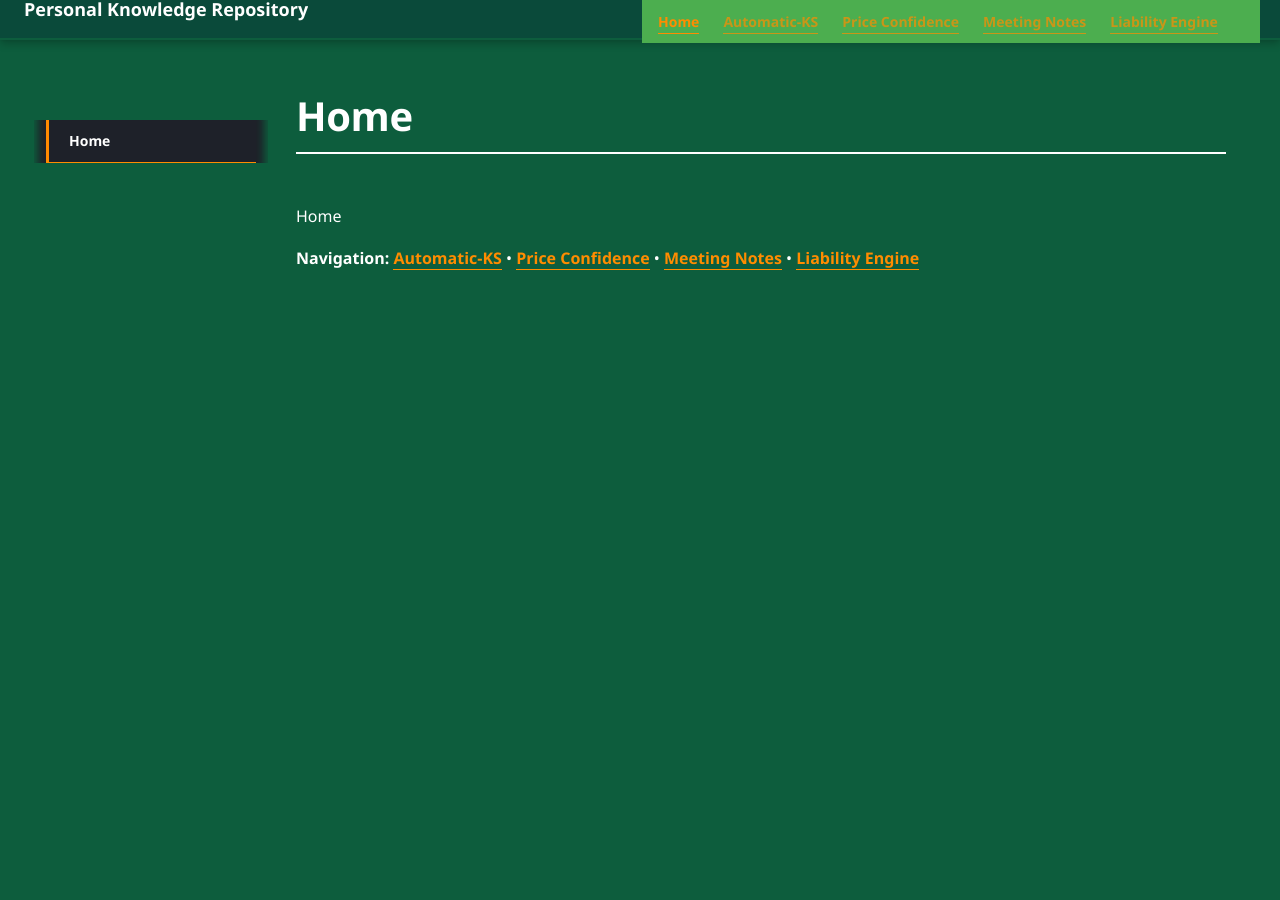
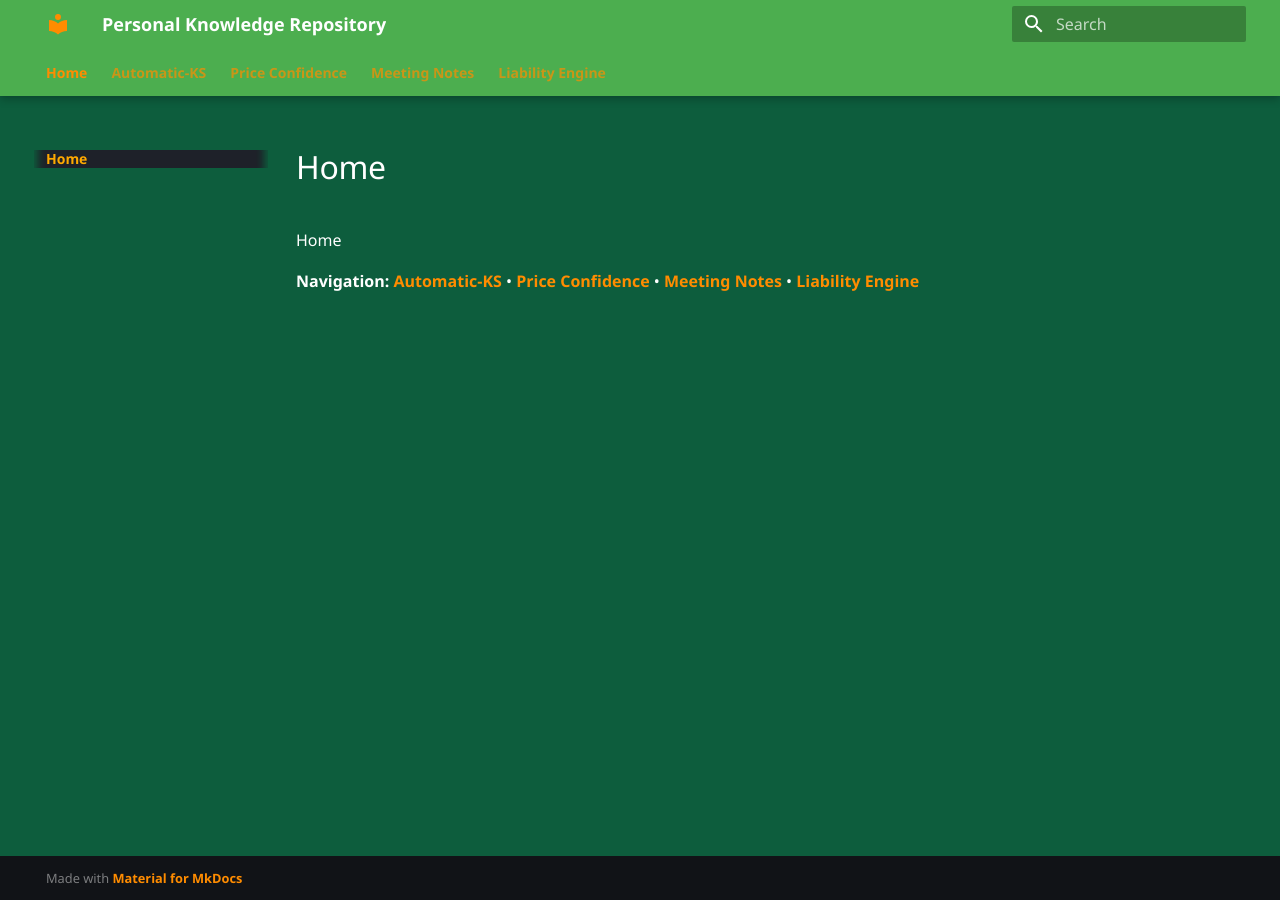
Before and after one commit to MiguelGomes2/pages-mgomes, an MkDocs documentation site: the page built from docs/index.md, in a window 1280 px wide. Built offline with MkDocs 1.6.1 and Material for MkDocs 9.7.7, drawn with Linux system fonts in a browser that asks for light colours; some web fonts are replaced.

Commit message:
Simplify custom CSS to fix layout issues

```diff
--- a/docs/stylesheets/custom.css
+++ b/docs/stylesheets/custom.css
@@ -1,18 +1,13 @@
-/* Phthalo Green Theme - #0d5d3d */
+/* Phthalo Green Theme - Simple approach */
 
-/* Root and base colors */
+/* Global Background */
 :root {
   --md-primary-fg-color: #0d5d3d;
   --md-primary-bg-color: #0d5d3d;
   --md-accent-fg-color: #ff8c00;
 }
 
-/* Global Background */
 html, body {
-  background-color: #0d5d3d !important;
-}
-
-.md-html {
   background-color: #0d5d3d !important;
 }
 
@@ -24,112 +19,13 @@ html, body {
   background-color: #0d5d3d !important;
 }
 
-.md-main__inner {
-  background-color: #0d5d3d !important;
-}
-
-/* Hide Table of Contents (right sidebar) */
-.md-sidebar--secondary {
-  display: none !important;
-}
-
-/* Remove right margin from content since TOC is hidden */
-.md-content {
-  margin-right: 0 !important;
-}
-
-/* Style the header - make it compact with homepage link */
-.md-header {
-  background-color: #0a4a3a !important;
-  height: 2rem !important;
-  padding: 0.25rem 1rem !important;
-  display: flex !important;
-  align-items: center !important;
-  border-bottom: 2px solid #0d5d3d !important;
-}
-
-.md-header__inner {
-  display: flex !important;
-  align-items: center !important;
-  width: 100% !important;
-  margin: 0 !important;
-}
-
-.md-header__title {
-  color: #ffffff !important;
-  font-size: 0.9rem !important;
-  margin: 0 !important;
-  padding: 0 !important;
-  flex-grow: 1 !important;
-}
-
-.md-header__title a {
-  color: #ff8c00 !important;
-  text-decoration: none !important;
-  border: none !important;
-  font-weight: bold !important;
-}
-
-.md-header__title a:hover {
-  color: #ffaa00 !important;
-}
-
-/* Style the header logo button */
-.md-header__logo {
-  display: flex !important;
-  align-items: center !important;
-  margin: 0 !important;
-  padding: 0 !important;
-  background: none !important;
-  border: none !important;
-  font-size: 0.9rem !important;
-  color: #ff8c00 !important;
-  font-weight: bold !important;
-  cursor: pointer !important;
-}
-
-.md-header__logo a {
-  color: #ff8c00 !important;
-  text-decoration: none !important;
-  border: none !important;
-  font-weight: bold !important;
-}
-
-.md-header__logo a:hover {
-  color: #ffaa00 !important;
-}
-
-.md-header__link {
-  color: #ff8c00 !important;
-  text-decoration: none !important;
-  border: none !important;
-  font-weight: bold !important;
-}
-
-/* Hide search and other header elements */
-.md-search {
-  display: none !important;
-}
-
-.md-header-nav {
-  display: none !important;
-}
-
-.md-version {
-  display: none !important;
-}
-
-/* Content area styling */
+/* Content area */
 .md-content {
   background-color: #0d5d3d !important;
   color: #ffffff !important;
 }
 
-.md-content__inner {
-  background-color: #0d5d3d !important;
-}
-
-/* Sidebar and navigation */
+/* Sidebar */
 .md-sidebar {
   background-color: #0d5d3d !important;
 }
@@ -140,168 +36,62 @@ html, body {
 
 .md-nav__link {
   color: #ffffff !important;
-  font-weight: 500;
-  padding: 0.5rem 0 !important;
-  border-left: 3px solid transparent !important;
-  padding-left: 1rem !important;
 }
 
 .md-nav__link:hover {
-  color: #ffffff !important;
-  border-left-color: #ff8c00 !important;
-  background-color: rgba(255, 140, 0, 0.1) !important;
+  color: #ffaa00 !important;
 }
 
 .md-nav__link--active {
-  color: #ffffff !important;
-  border-left-color: #ff8c00 !important;
-  font-weight: 700 !important;
+  color: #ffaa00 !important;
 }
 
-/* Typography - Headings */
+/* Typography */
 h1, h2, h3, h4, h5, h6 {
   color: #ffffff !important;
-  font-weight: 600 !important;
 }
 
-h1 {
-  font-size: 2rem !important;
-  border-bottom: 2px solid #ffffff !important;
-  padding-bottom: 0.5rem !important;
-}
-
-h2 {
-  font-size: 1.75rem !important;
-}
-
-h3 {
-  font-size: 1.5rem !important;
-}
-
-/* Regular text */
-p, li, span, td {
+p, li, td {
   color: #ffffff !important;
-  line-height: 1.6 !important;
 }
 
 /* Hyperlinks - Orange and bold */
 a {
   color: #ff8c00 !important;
-  text-decoration: none !important;
-  border-bottom: 1px solid #ff8c00 !important;
   font-weight: bold !important;
 }
 
 a:hover {
   color: #ffaa00 !important;
-  border-bottom: 2px solid #ffaa00 !important;
 }
 
-a:visited {
-  color: #ff9900 !important;
-}
-
-/* Code blocks */
+/* Code */
 code {
   background-color: #0a2a1a !important;
   color: #ffffff !important;
-  padding: 0.2rem 0.4rem !important;
-  border-radius: 4px !important;
 }
 
 pre {
   background-color: #0a2a1a !important;
   color: #ffffff !important;
-  border-left: 3px solid #ff8c00 !important;
-  padding: 1rem !important;
-  border-radius: 8px !important;
 }
 
-.highlight {
-  background-color: #0a2a1a !important;
-  border-left: 3px solid #ff8c00 !important;
-}
-
-/* Details/Collapsible */
+/* Details */
 details {
   background-color: #0a2a1a !important;
   border: 1px solid #ff8c00 !important;
-  border-radius: 6px !important;
-  padding: 1rem !important;
 }
 
 details summary {
   color: #ffffff !important;
-  font-weight: 600 !important;
-  cursor: pointer !important;
-}
-
-details summary:hover {
-  color: #ffaa00 !important;
 }
 
 /* Tables */
-table {
-  background-color: #0a2a1a !important;
-}
-
 th {
   background-color: #0d5d3d !important;
   color: #ffffff !important;
-  border-bottom: 2px solid #ff8c00 !important;
 }
 
 td {
-  border-bottom: 1px solid #1a3a2a !important;
   color: #ffffff !important;
 }
-
-/* Footer */
-.md-footer {
-  background-color: #0a2a1a !important;
-  border-top: 1px solid #ff8c00 !important;
-  display: none !important;
-}
-
-.md-footer__link {
-  color: #ff8c00 !important;
-  font-weight: bold !important;
-}
-
-/* Hide "made with" footer */
-.md-footer-meta {
-  display: none !important;
-}
-
-.md-footer-copyright {
-  display: none !important;
-}
-
-/* Hide navigation section titles */
-.md-nav__title {
-  display: none !important;
-}
-
-/* Hide nav section labels/headers */
-.md-nav__label {
-  display: none !important;
-}
-
-/* Align hamburger menu button with header */
-.md-header__button {
-  align-self: center !important;
-}
-
-/* Hide sidebar branding/logo box */
-.md-logo {
-  display: none !important;
-}
-
-.md-sidebar__scrollwrap {
-  top: 0 !important;
-}
-
-/* Hide nav header */
-.md-nav__header {
-  display: none !important;
-}
```
